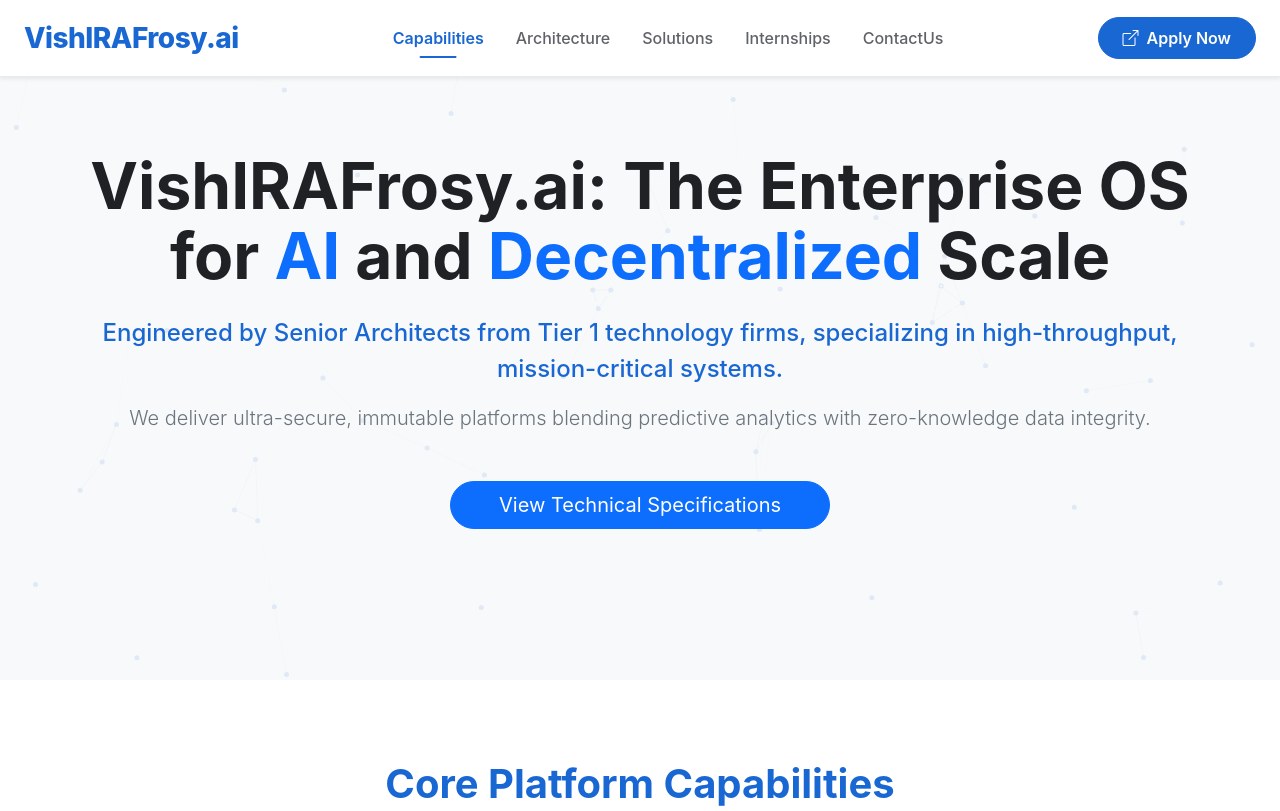
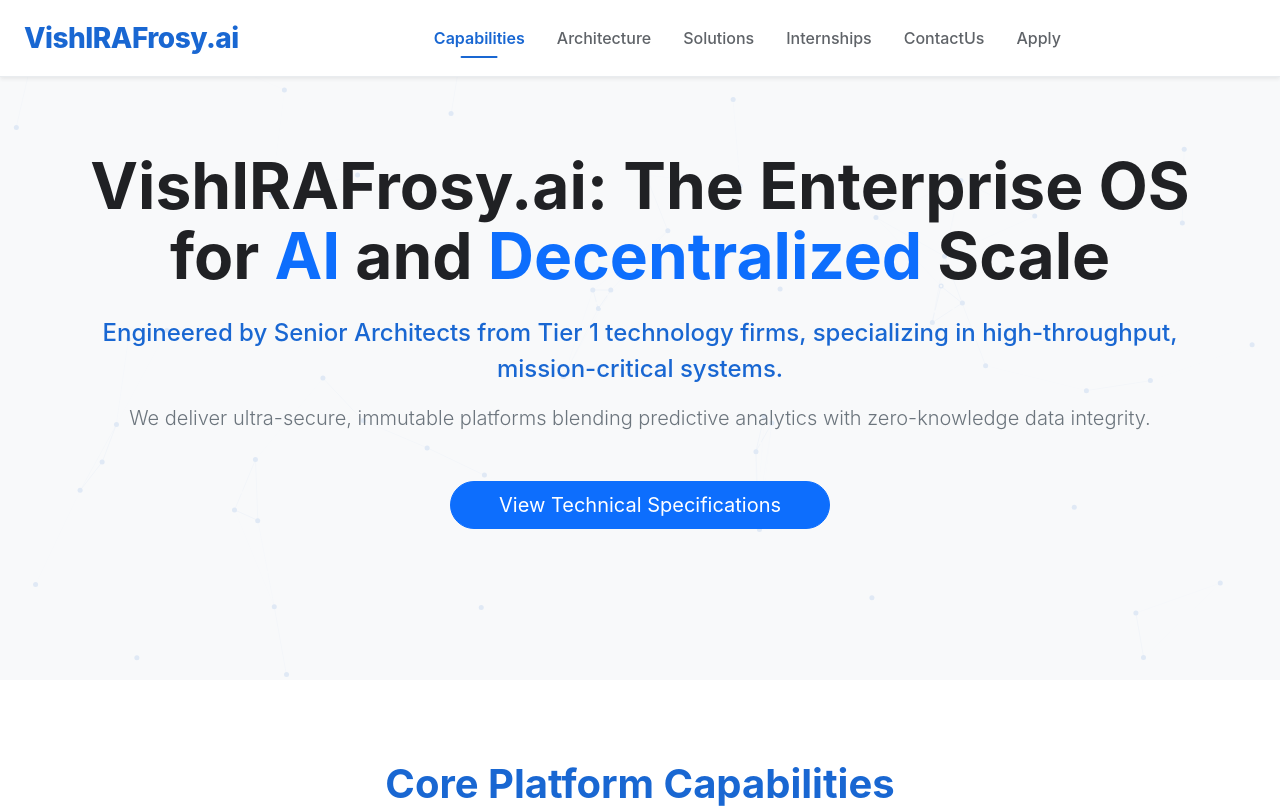
Before and after one commit to YashSingh11042004/VisIRAFrosy.ai, a plain HTML site: page index.html in a window 1280 px wide. Shown: the top 811 px of the page. Drawn offline with nearby package versions, Linux system fonts and the light colour scheme; animation ran at ten frames a second.

Commit message:
Update index.html

```diff
--- a/index.html
+++ b/index.html
@@ -255,17 +255,10 @@
                     <li class="nav-item"><a class="nav-link" href="#usecases" data-section="usecases">Solutions</a></li>
                     <li class="nav-item"><a class="nav-link" href="#internships" data-section="internships">Internships</a></li>
                     <li class="nav-item"><a class="nav-link" href="https://in.linkedin.com/company/vishirafrosy-ai?trk=public_post_feed-actor-image" data-section="internships">ContactUs</a></li>
+                    <li class="nav-item"><a class="nav-link" href="https://docs.google.com/forms/d/e/1FAIpQLSe7tBjJQjxlD1AcBiJQiLj8TXVLmKi26JMgUPGD5GVD1a1D7g/viewform?usp=header" data-section="internships">Apply</a></li>
 
-                </ul>
-            </div>
 
-            <!-- Dedicated Apply Button -->
-            <div class="d-flex align-items-center">
-                <a href="https://docs.google.com/forms/d/e/1FAIpQLSe7tBjJQjxlD1AcBiJQiLj8TXVLmKi26JMgUPGD5GVD1a1D7g/viewform?usp=header"
-                   target="_blank"
-                   class="btn btn-apply-now d-none d-lg-block">
-                    <i class="bi bi-box-arrow-up-right me-1"></i> Apply Now
-                </a>
+              </ul>
             </div>
 
         </div>
```
